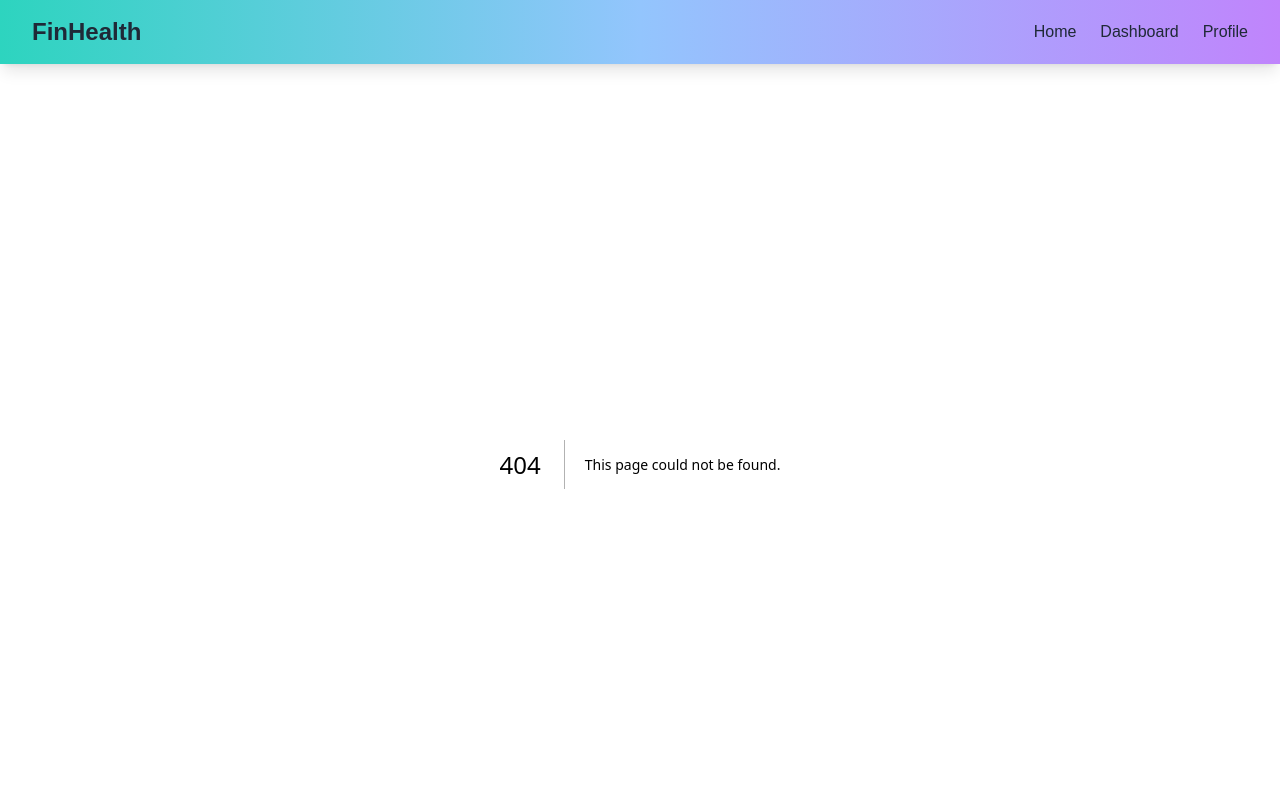
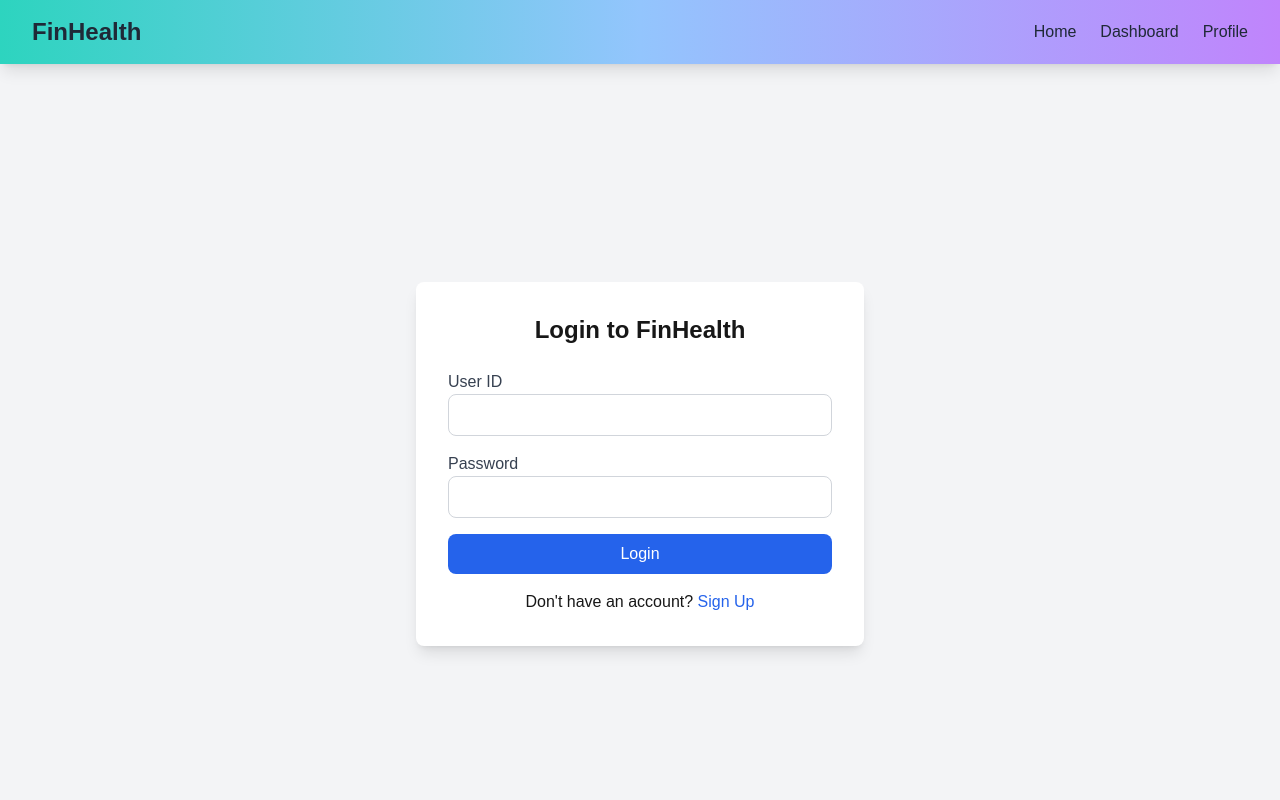
Before and after one commit to striveToAce/finHealth-frontend, a Next.js app: page /auth in a window 1280 px wide. Before the commit this address had no page. Shown: the top 800 px of the page. Built offline with nearby package versions, Linux system fonts and the light colour scheme.

Commit message:
login,signup form UI designed with formik validation

```diff
--- /dev/null
+++ b/src/app/auth/page.tsx
@@ -0,0 +1,9 @@
+import AuthForm from "@/components/auth/AuthForm";
+
+export default function AuthPage() {
+  return (
+    <div>
+      <AuthForm/>
+    </div>
+  );
+}
--- /dev/null
+++ b/src/components/auth/AuthForm.tsx
@@ -0,0 +1,11 @@
+"use client";
+import { useSearchParams } from "next/navigation";
+import Login from "./login";
+import Signup from "./signup";
+
+const AuthForm: React.FC = () => {
+  const searchParams = useSearchParams();
+  const type = searchParams.get("type") || "login";
+  return <div>{type === "login" ? <Login /> : <Signup />}</div>;
+};
+export default AuthForm;
--- /dev/null
+++ b/src/components/auth/login/index.tsx
@@ -0,0 +1,73 @@
+'use client'
+import React from 'react';
+import { Formik, Form, Field, ErrorMessage } from 'formik';
+import * as Yup from 'yup';
+import Link from 'next/link';
+
+// Validation schema using Yup
+const loginSchema = Yup.object().shape({
+  userId: Yup.string().required('User ID is required'),
+  password: Yup.string().required('Password is required'),
+});
+
+const Login: React.FC = () => {
+  const handleLogin = async (values: { userId: string; password: string }) => {
+    // try {
+    //   const response = await axios.post('/api/auth/login', values);
+    //   console.log('Login successful:', response.data);
+    //   // Handle token storage or redirection
+    // } catch (err) {
+    //   console.log('Login failed:', err);
+    // }
+  };
+
+  return (
+    <div className="min-h-screen flex justify-center items-center bg-gray-100">
+      <div className="bg-white p-8 rounded-lg shadow-lg max-w-md w-full">
+        <h2 className="text-2xl font-bold mb-6 text-center">Login to FinHealth</h2>
+        <Formik
+          initialValues={{ userId: '', password: '' }}
+          validationSchema={loginSchema}
+          onSubmit={handleLogin}
+        >
+          {({ isSubmitting }) => (
+            <Form>
+              <div className="mb-4">
+                <label htmlFor="userId" className="block text-gray-700">User ID</label>
+                <Field
+                  id="userId"
+                  name="userId"
+                  type="text"
+                  className="w-full p-2 border border-gray-300 rounded-lg"
+                />
+                <ErrorMessage name="userId" component="div" className="text-red-500" />
+              </div>
+              <div className="mb-4">
+                <label htmlFor="password" className="block text-gray-700">Password</label>
+                <Field
+                  id="password"
+                  name="password"
+                  type="password"
+                  className="w-full p-2 border border-gray-300 rounded-lg"
+                />
+                <ErrorMessage name="password" component="div" className="text-red-500" />
+              </div>
+              <button
+                type="submit"
+                disabled={isSubmitting}
+                className="w-full bg-blue-600 text-white py-2 rounded-lg hover:bg-blue-700 transition"
+              >
+                {isSubmitting ? 'Logging in...' : 'Login'}
+              </button>
+            </Form>
+          )}
+        </Formik>
+        <p className="text-center mt-4">
+          Don't have an account? <Link href="/signup"><span className="text-blue-600 hover:underline">Sign Up</span></Link>
+        </p>
+      </div>
+    </div>
+  );
+};
+
+export default Login;
--- /dev/null
+++ b/src/components/auth/signup/index.tsx
@@ -0,0 +1,94 @@
+import React from 'react';
+import { Formik, Form, Field, ErrorMessage } from 'formik';
+import * as Yup from 'yup';
+import Link from 'next/link';
+
+// Validation schema using Yup
+const signupSchema = Yup.object().shape({
+  firstName: Yup.string().required('First Name is required'),
+  lastName: Yup.string().required('Last Name is required'),
+  userId: Yup.string().required('User ID is required'),
+  password: Yup.string().min(6, 'Password must be at least 6 characters').required('Password is required'),
+});
+
+const Signup: React.FC = () => {
+  const handleSignup = async (values: { firstName: string; lastName: string; userId: string; password: string }) => {
+    // try {
+    //   const response = await axios.post('/api/auth/signup', values);
+    //   console.log('Signup successful:', response.data);
+    //   // Handle token storage or redirection
+    // } catch (err) {
+    //   console.log('Signup failed:', err);
+    // }
+  };
+
+  return (
+    <div className="min-h-screen flex justify-center items-center bg-gray-100">
+      <div className="bg-white p-8 rounded-lg shadow-lg max-w-md w-full">
+        <h2 className="text-2xl font-bold mb-6 text-center">Sign Up for FinHealth</h2>
+        <Formik
+          initialValues={{ firstName: '', lastName: '', userId: '', password: '' }}
+          validationSchema={signupSchema}
+          onSubmit={handleSignup}
+        >
+          {({ isSubmitting }) => (
+            <Form>
+              <div className="mb-4">
+                <label htmlFor="firstName" className="block text-gray-700">First Name</label>
+                <Field
+                  id="firstName"
+                  name="firstName"
+                  type="text"
+                  className="w-full p-2 border border-gray-300 rounded-lg"
+                />
+                <ErrorMessage name="firstName" component="div" className="text-red-500" />
+              </div>
+              <div className="mb-4">
+                <label htmlFor="lastName" className="block text-gray-700">Last Name</label>
+                <Field
+                  id="lastName"
+                  name="lastName"
+                  type="text"
+                  className="w-full p-2 border border-gray-300 rounded-lg"
+                />
+                <ErrorMessage name="lastName" component="div" className="text-red-500" />
+              </div>
+              <div className="mb-4">
+                <label htmlFor="userId" className="block text-gray-700">User ID</label>
+                <Field
+                  id="userId"
+                  name="userId"
+                  type="text"
+                  className="w-full p-2 border border-gray-300 rounded-lg"
+                />
+                <ErrorMessage name="userId" component="div" className="text-red-500" />
+              </div>
+              <div className="mb-4">
+                <label htmlFor="password" className="block text-gray-700">Password</label>
+                <Field
+                  id="password"
+                  name="password"
+                  type="password"
+                  className="w-full p-2 border border-gray-300 rounded-lg"
+                />
+                <ErrorMessage name="password" component="div" className="text-red-500" />
+              </div>
+              <button
+                type="submit"
+                disabled={isSubmitting}
+                className="w-full bg-blue-600 text-white py-2 rounded-lg hover:bg-blue-700 transition"
+              >
+                {isSubmitting ? 'Signing up...' : 'Sign Up'}
+              </button>
+            </Form>
+          )}
+        </Formik>
+        <p className="text-center mt-4">
+          Already have an account? <Link href="/login"><span className="text-blue-600 hover:underline">Login</span></Link>
+        </p>
+      </div>
+    </div>
+  );
+};
+
+export default Signup;
```
Also changed, not shown: package.json (+6 -4 lines), 1 other file (tests, documents, lock files or other folders).
